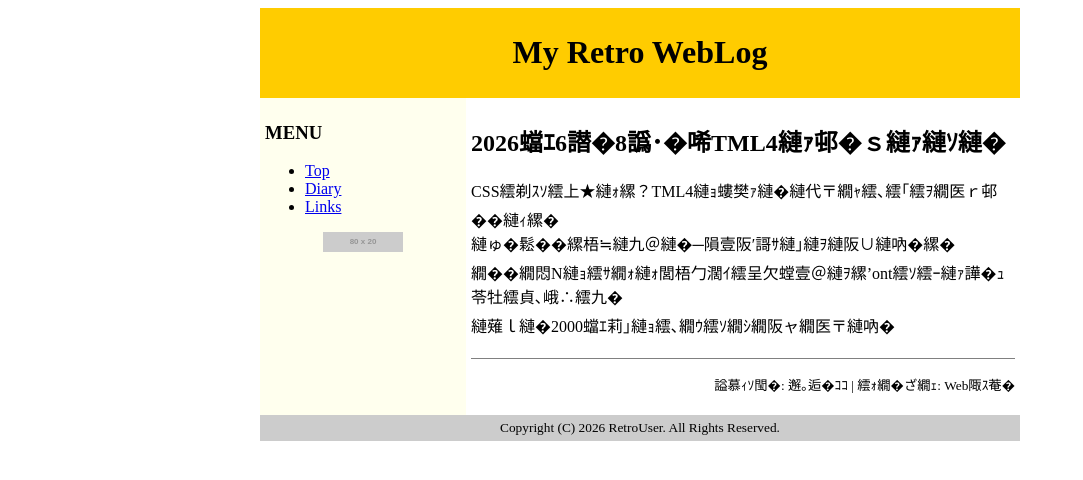
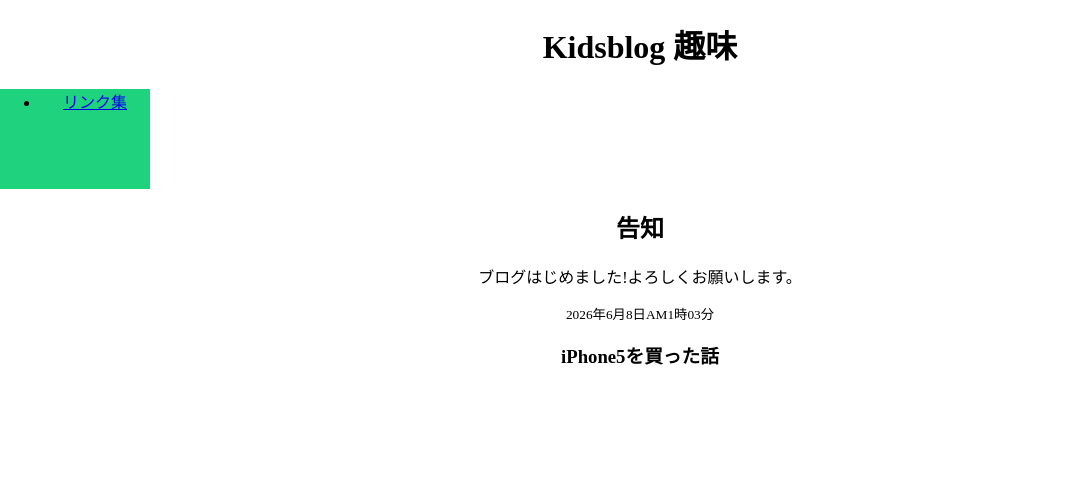
Before and after one commit to kiharukun829-ship-it/Blog, a plain HTML site: page index.html in a window 1280 px wide. Shown: the whole page, without its empty margins (0-1083 px from the left). Drawn offline with Linux system fonts and the light colour scheme; placeholder pictures from the web are drawn by us.

Commit message:
Update index.html

```diff
--- a/index.html
+++ b/index.html
@@ -1,49 +1,28 @@
-<!DOCTYPE HTML PUBLIC "-//W3C//DTD HTML 4.01 Transitional//EN" "http://www.w3.org/TR/html4/loose.dtd">
-<html>
-<head>
-<meta http-equiv="Content-Type" content="text/html; charset=Shift_JIS">
-<title>Kidsblog</title>
-</head>
-
-<body bgcolor="#FFFFFF" text="#000000" link="#0000EE" vlink="#551A8B" alink="#FF0000">
-
-<table border="0" cellpadding="5" cellspacing="0" width="760" align="center">
-  <tr>
-    <td colspan="2" bgcolor="#FFCC00" align="center">
-      <h1>My Retro WebLog</h1>
-    </td>
-  </tr>
-  <tr>
-    <td width="200" valign="top" bgcolor="#FFFFEE">
-      <h3>MENU</h3>
-      <ul>
-        <li><a href="index.html">Top</a></li>
-        <li><a href="diary.html">Diary</a></li>
-        <li><a href="links.html">Links</a></li>
-      </ul>
-      <p align="center">
-        <img src="https://placehold.co/80x20?text=0047" alt="counter">
-      </p>
-    </td>
-
-    <td width="560" valign="top">
-      <h2>2026年6月8日：HTML4で組んでみた</h2>
-      <p>
-        CSSを使わずに、HTML4の属性だけでレイアウトを組むと、<br>
-        あの頃の「懐かしい感覚」が戻ってきますね。<br>
-        テーブルのセルに背景色を指定して、fontタグで文字色を変える。<br>
-        これぞ2000年代のインターネットです。
-      </p>
-      <hr noshade size="1">
-      <p align="right"><small>投稿者: 管理人 | カテゴリ: Web製作</small></p>
-    </td>
-  </tr>
-  <tr>
-    <td colspan="2" bgcolor="#CCCCCC" align="center">
-      <small>Copyright (C) 2026 RetroUser. All Rights Reserved.</small>
-    </td>
-  </tr>
-</table>
-
-</body>
+<!DOCTYPE html>
+<html lang="JA">
+    <head>
+        <meta charset="UTF-8">
+        <title>Kidsblog 趣味</title>
+        <style>body{margin: auto;text-align: center;}</style>
+    </head>
+    <body>
+        <h1>Kidsblog 趣味</h1>
+        <!--左の箱-->
+        <div style="width: 150px;margin-right: auto;background-color: rgb(30, 210, 126);height: 100px;">
+            <ul>
+                <li><a href="links.html">リンク集</a></li>
+            </ul>
+        </div>
+        <!--告知-->
+        <div>
+            <h2>告知</h2>
+            <p>ブログはじめました!よろしくお願いします。</p>
+            <p><small>2026年6月8日AM1時03分</small></p>
+        </div>
+        <!--ブログとか-->
+        <div>
+            <h3>iPhone5を買った話</h3>
+            <a href="blog/blog001.html"
+        </div>
+    </body>
 </html>
```
